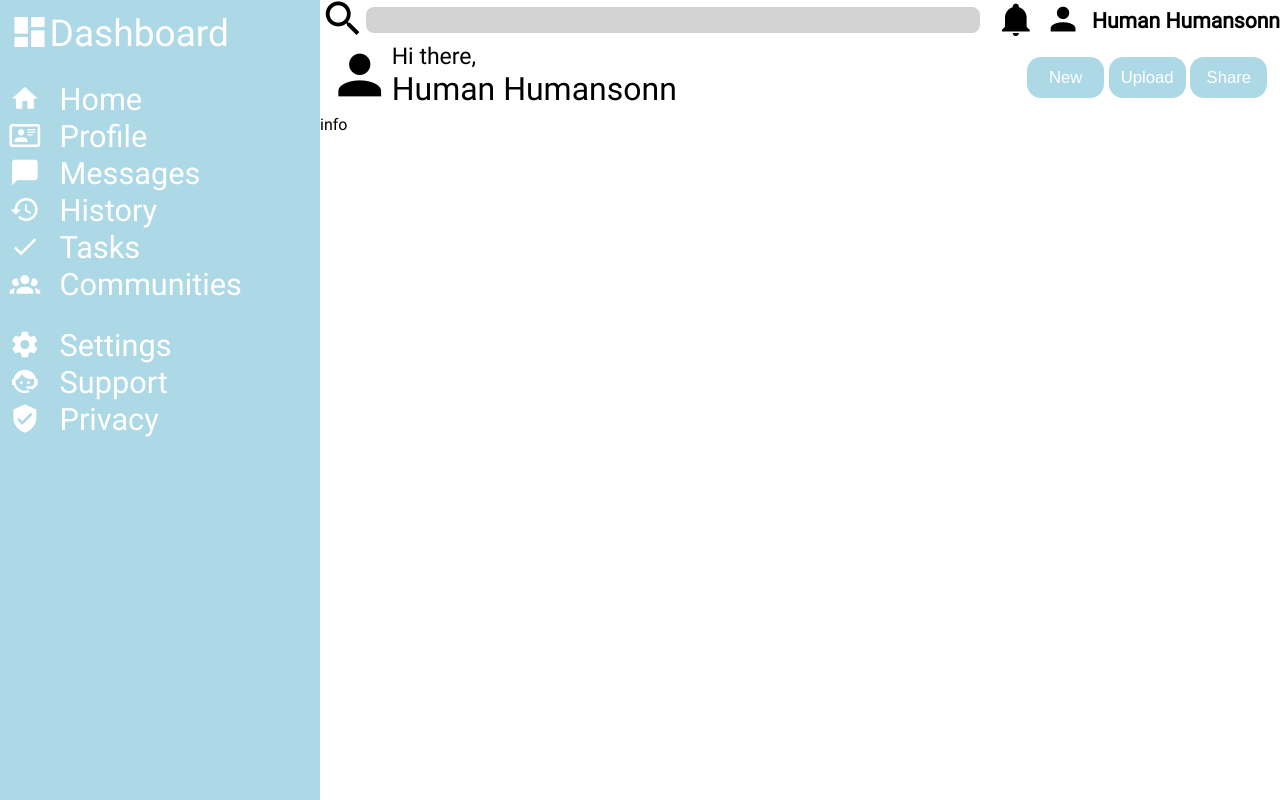
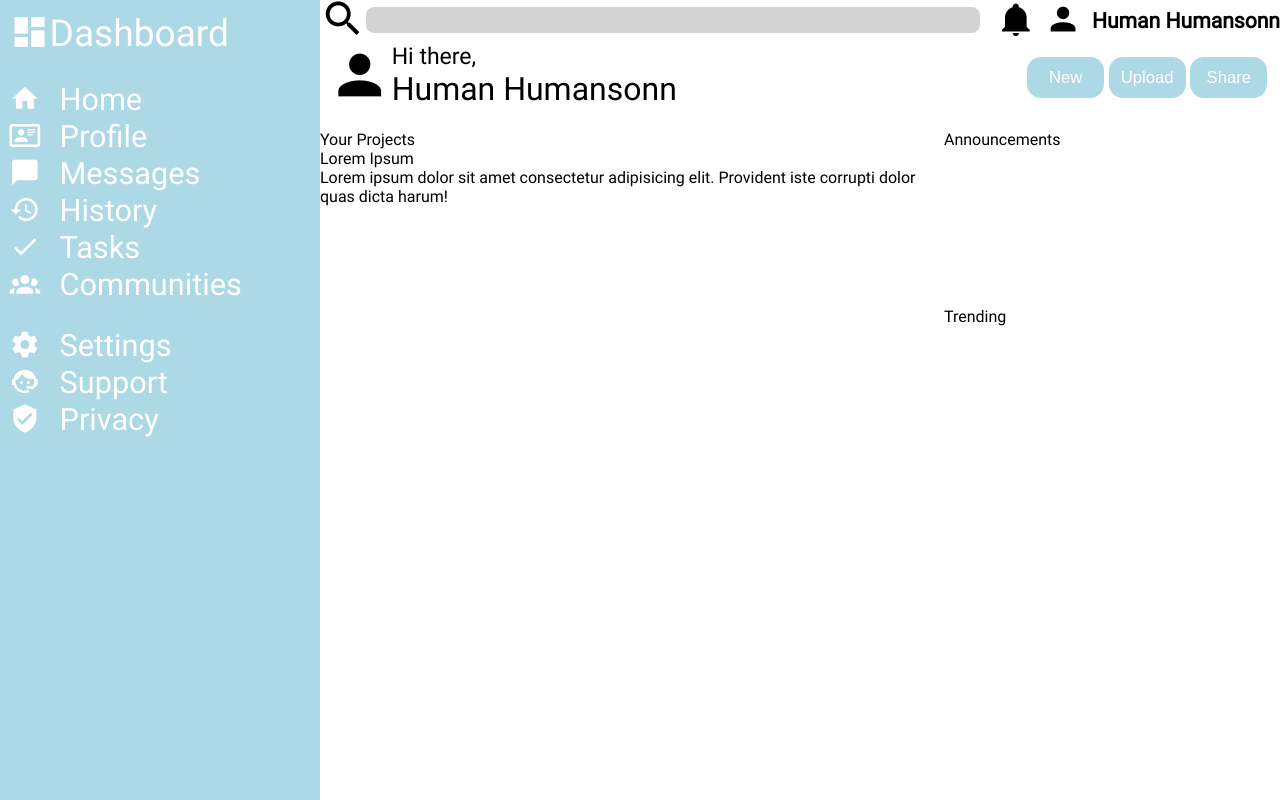
Before and after one commit to BingusBoy/dashboard-odin, a plain HTML site: page index.html in a window 1280 px wide. Drawn offline with Linux system fonts and the light colour scheme.

Commit message:
add infospace header and dummy text

```diff
--- a/index.html
+++ b/index.html
@@ -67,8 +67,19 @@
           <button>Share</button>
         </div>
       </div>
-      <div class="infospace">
-        <div class="info">info</div>
+      <div class="infospace grid">
+        <div class="projectsHeader">Your Projects</div>
+        <div class="announcementsHeader">Announcements</div>
+        <div class="trendingHeader">Trending</div>
+        <div class="deck">
+          <div class="card">
+            <div class="cardTitle">Lorem Ipsum</div>
+            <div class="cardBody">
+              Lorem ipsum dolor sit amet consectetur adipisicing elit. Provident
+              iste corrupti dolor quas dicta harum!
+            </div>
+          </div>
+        </div>
       </div>
     </div>
   </body>
--- a/style.css
+++ b/style.css
@@ -25,10 +25,6 @@ body{margin: 0;}
     grid-row: 1/2;
     justify-content: space-between;
     align-items: center;
-}
-.infospace{
-    grid-column: 2/3;
-    grid-row: 3/4;
 }
 .sidebarHeader{
     font-size: clamp(1rem, 4vw, 2.5rem);
@@ -123,3 +119,27 @@ body{margin: 0;}
     color: white;
     border: none;
 }
+.infospace{
+    grid-column: 2/3;
+    grid-row: 3/4;
+    grid-template-columns: 65% 1fr;
+    grid-template-rows: 5% 23% 1fr;
+}
+.projectsHeader{
+    grid-column: 1/2;
+    grid-row: 1/2;
+    align-self: flex-end;
+}
+.announcementsHeader{
+    grid-column: 2/3;
+    grid-row: 1/2;
+    align-self: flex-end;
+}
+.trendingHeader{
+    grid-column: 2/3;
+    grid-row: 3/4;
+}
+.deck{
+    grid-column: 1/2;
+    grid-row: 2/4;
+}
```
